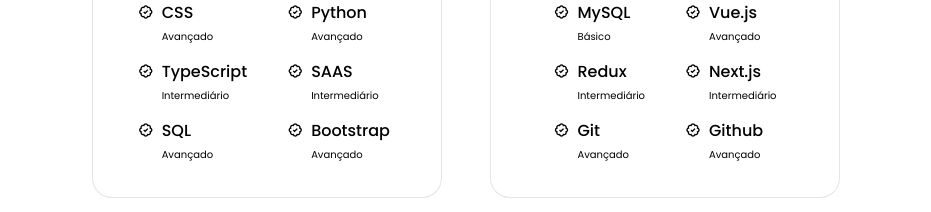
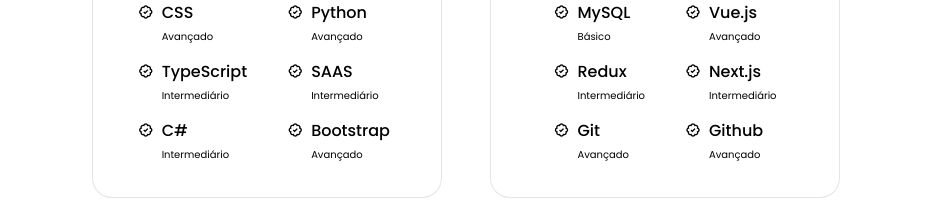
Before and after one commit to willyanmiranda/portfolio, a React (Create React App) app: page / in a window 1280 px wide. Shown: the part 1900-2112 px from the top of the page, without its empty margins (174-1105 px from the left). Built offline with nearby package versions, Linux system fonts and the light colour scheme.

Commit message:
Ajustes 2024

```diff
--- a/src/components/skills/front/index.js
+++ b/src/components/skills/front/index.js
@@ -33,8 +33,8 @@
                         <i className="bx bx-badge-check"></i>
 
                         <div>
-                            <h3 id="skills-name">SQL</h3>
-                            <span id="skills-level">Avançado</span>
+                            <h3 id="skills-name">C#</h3>
+                            <span id="skills-level">Intermediário</span>
                         </div>
                     </div>
 
```
